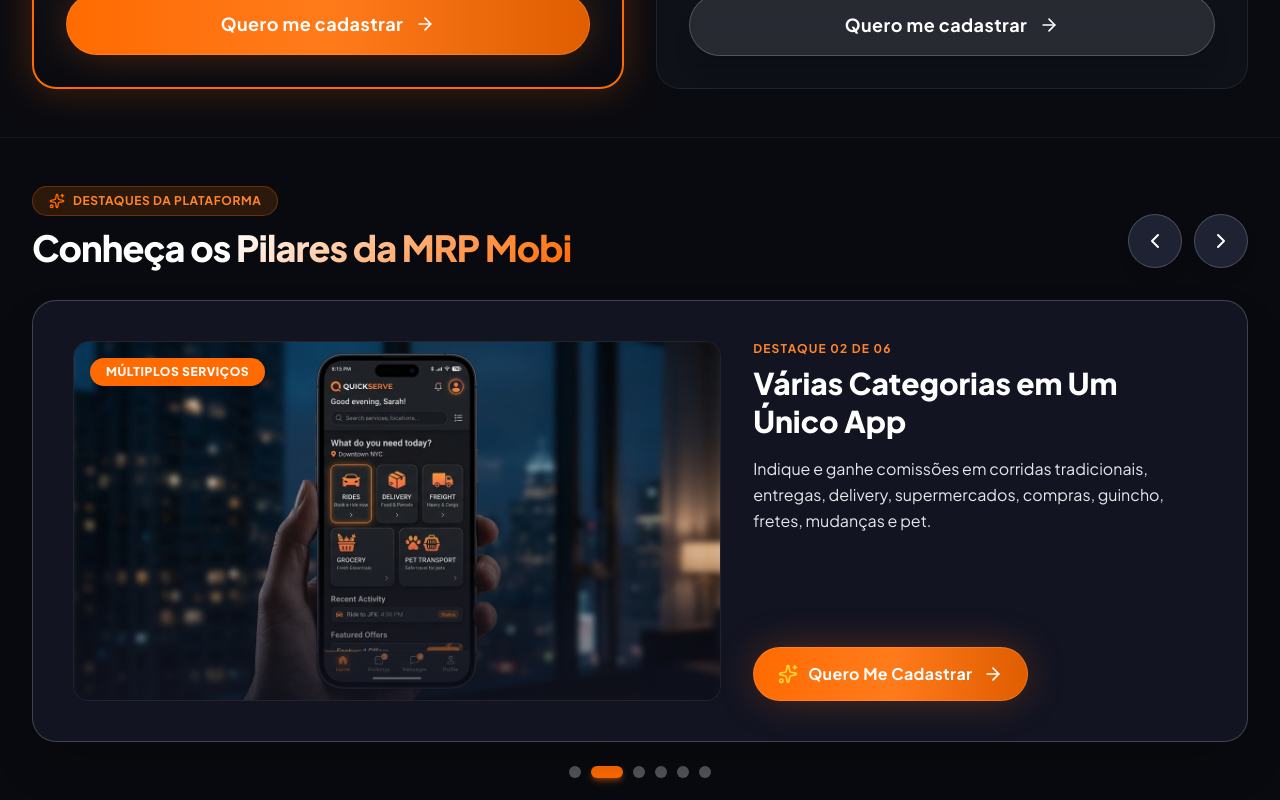
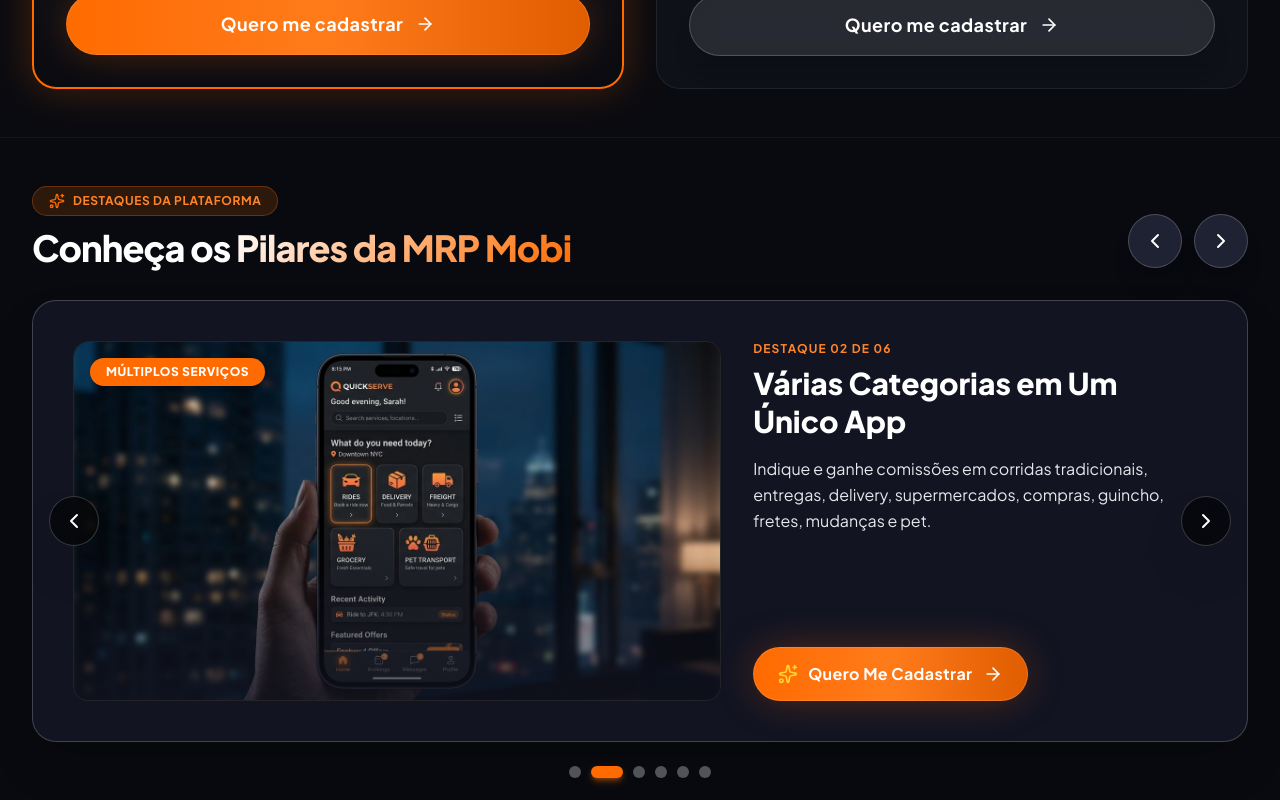
Before and after one commit to XkrulesVitor/MRP-Mobi, a Next.js app: page / in a window 1280 px wide. Shown: the part 2460-3260 px from the top of the page. Built offline with nearby package versions, Linux system fonts and the light colour scheme.

Commit message:
fix: carousel auto-play and navigation controls

```diff
--- a/components/FeaturesCarousel.tsx
+++ b/components/FeaturesCarousel.tsx
@@ -9,33 +9,25 @@
 export default function FeaturesCarousel() {
   const [currentIndex, setCurrentIndex] = useState(0);
 
-  const handleNext = (e?: React.MouseEvent) => {
-    if (e) {
-      e.preventDefault();
-      e.stopPropagation();
-    }
+  // Auto-play interval
+  useEffect(() => {
+    const timer = setInterval(() => {
+      setCurrentIndex((prev) => (prev + 1) % CAROUSEL_SLIDES.length);
+    }, 4500);
+
+    return () => clearInterval(timer);
+  }, []);
+
+  const goToNext = () => {
     setCurrentIndex((prev) => (prev + 1) % CAROUSEL_SLIDES.length);
   };
 
-  const handlePrev = (e?: React.MouseEvent) => {
-    if (e) {
-      e.preventDefault();
-      e.stopPropagation();
-    }
+  const goToPrev = () => {
     setCurrentIndex((prev) => (prev - 1 + CAROUSEL_SLIDES.length) % CAROUSEL_SLIDES.length);
   };
 
-  useEffect(() => {
-    const timer = setInterval(() => {
-      setCurrentIndex((prev) => (prev + 1) % CAROUSEL_SLIDES.length);
-    }, 5000);
-    return () => clearInterval(timer);
-  }, []);
-
-  const slide = CAROUSEL_SLIDES[currentIndex];
-
   return (
-    <section className="py-12 bg-[#090A0F] overflow-hidden border-y border-white/5">
+    <section className="relative py-12 bg-[#090A0F] overflow-hidden border-y border-white/5 z-10">
       <div className="max-w-7xl mx-auto px-4 sm:px-6 lg:px-8 relative z-10">
 
         {/* Section Header */}
@@ -51,20 +43,20 @@
             </h2>
           </div>
 
-          {/* Carousel Control Buttons */}
-          <div className="flex items-center gap-3 mt-4 md:mt-0">
+          {/* Carousel Control Buttons (Explicit Header Controls) */}
+          <div className="flex items-center gap-3 mt-4 md:mt-0 relative z-30">
             <button
-              onClick={handlePrev}
+              onClick={goToPrev}
               type="button"
-              className="p-3.5 rounded-full bg-[#1F2233] text-white hover:bg-[#FF6B00] hover:text-white transition-all border border-white/20 active:scale-90 cursor-pointer shadow-lg z-20"
+              className="p-3.5 rounded-full bg-[#1F2233] hover:bg-[#FF6B00] text-white transition-all border border-white/20 active:scale-95 cursor-pointer shadow-xl flex items-center justify-center"
               aria-label="Slide anterior"
             >
               <ChevronLeft className="w-6 h-6 text-white" />
             </button>
             <button
-              onClick={handleNext}
+              onClick={goToNext}
               type="button"
-              className="p-3.5 rounded-full bg-[#1F2233] text-white hover:bg-[#FF6B00] hover:text-white transition-all border border-white/20 active:scale-90 cursor-pointer shadow-lg z-20"
+              className="p-3.5 rounded-full bg-[#1F2233] hover:bg-[#FF6B00] text-white transition-all border border-white/20 active:scale-95 cursor-pointer shadow-xl flex items-center justify-center"
               aria-label="Próximo slide"
             >
               <ChevronRight className="w-6 h-6 text-white" />
@@ -72,23 +64,49 @@
           </div>
         </div>
 
-        {/* Carousel Slide Card Box */}
-        <div className="relative rounded-3xl overflow-hidden border border-white/20 p-6 sm:p-10 bg-[#121422] shadow-2xl">
-          <div className="grid grid-cols-1 lg:grid-cols-12 gap-8 items-center">
+        {/* Carousel Viewport Container */}
+        <div className="relative rounded-3xl overflow-hidden border border-white/20 bg-[#121422] shadow-2xl p-6 sm:p-10">
 
+          {/* Overlay Arrow Buttons inside the Card for Maximum Usability */}
+          <button
+            onClick={goToPrev}
+            type="button"
+            className="absolute left-4 top-1/2 -translate-y-1/2 z-30 p-3 rounded-full bg-black/60 hover:bg-[#FF6B00] text-white border border-white/20 transition-all cursor-pointer hidden sm:flex items-center justify-center shadow-2xl backdrop-blur-md"
+            aria-label="Anterior"
+          >
+            <ChevronLeft className="w-6 h-6" />
+          </button>
+
+          <button
+            onClick={goToNext}
+            type="button"
+            className="absolute right-4 top-1/2 -translate-y-1/2 z-30 p-3 rounded-full bg-black/60 hover:bg-[#FF6B00] text-white border border-white/20 transition-all cursor-pointer hidden sm:flex items-center justify-center shadow-2xl backdrop-blur-md"
+            aria-label="Próximo"
+          >
+            <ChevronRight className="w-6 h-6" />
+          </button>
+
+          {/* Slides Content */}
+          {CAROUSEL_SLIDES.map((item, idx) => {
+            if (idx !== currentIndex) return null;
+
+            return (
+              <div
+                key={idx}
+                className="grid grid-cols-1 lg:grid-cols-12 gap-8 items-center transition-all duration-500 animate-fadeIn"
+              >
                 {/* Image Box */}
                 <div className="lg:col-span-7 relative h-[260px] sm:h-[360px] w-full rounded-2xl overflow-hidden bg-[#0A0B10] border border-white/10">
                   <Image
-                key={slide.image}
-                src={slide.image}
-                alt={slide.title}
+                    src={item.image}
+                    alt={item.title}
                     fill
                     className="object-cover"
                     priority
                   />
                   <div className="absolute inset-0 bg-gradient-to-t from-[#121422] via-transparent to-transparent opacity-70" />
                   <span className="absolute top-4 left-4 bg-[#FF6B00] text-white text-xs font-extrabold px-4 py-1.5 rounded-full shadow-lg uppercase tracking-wider">
-                {slide.tag}
+                    {item.tag}
                   </span>
                 </div>
 
@@ -96,15 +114,15 @@
                 <div className="lg:col-span-5 flex flex-col justify-between h-full">
                   <div>
                     <span className="text-xs font-bold text-[#FF852A] uppercase tracking-widest mb-2 block">
-                  Destaque 0{currentIndex + 1} de 0{CAROUSEL_SLIDES.length}
+                      Destaque 0{idx + 1} de 0{CAROUSEL_SLIDES.length}
                     </span>
 
                     <h3 className="text-2xl sm:text-3xl font-extrabold text-white mb-4 leading-tight">
-                  {slide.title}
+                      {item.title}
                     </h3>
 
                     <p className="text-base text-gray-200 leading-relaxed mb-6">
-                  {slide.subtitle}
+                      {item.subtitle}
                     </p>
                   </div>
 
@@ -113,17 +131,17 @@
                   </div>
                 </div>
               </div>
+            );
+          })}
         </div>
 
         {/* Pagination Dots */}
-        <div className="flex justify-center items-center gap-2.5 mt-6">
+        <div className="flex justify-center items-center gap-2.5 mt-6 relative z-30">
           {CAROUSEL_SLIDES.map((_, idx) => (
             <button
               key={idx}
-              onClick={(e) => {
-                e.preventDefault();
-                setCurrentIndex(idx);
-              }}
+              onClick={() => setCurrentIndex(idx)}
+              type="button"
               className={`h-3 rounded-full transition-all duration-300 cursor-pointer ${
                 currentIndex === idx
                   ? "w-8 bg-[#FF6B00] shadow-md shadow-[#FF6B00]/40"
```
Lines whose indentation alone changed are shown as unchanged.
